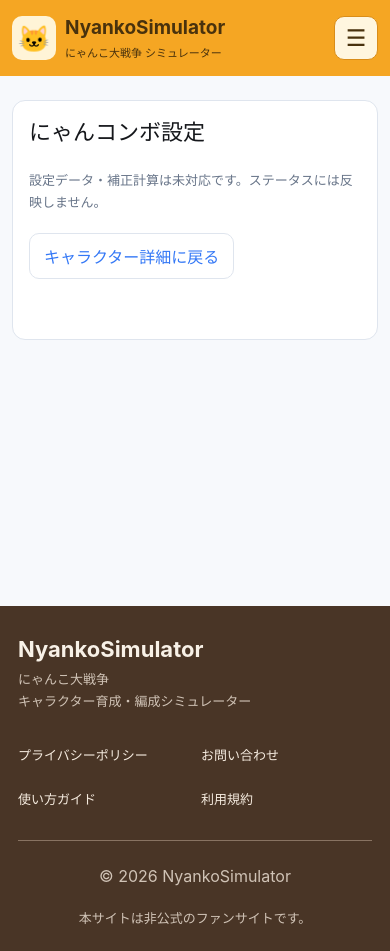
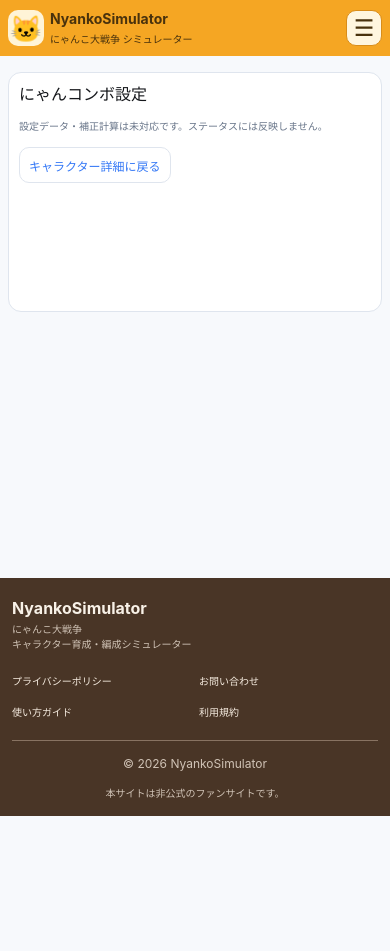
Before and after one commit to uns8002/BattleCatsSimulator, a React (Vite) app in the folder frontend/: page /settings/combos in a window 390 px wide. After the commit the page ends 844 px from the top, so only its background shows below. Built offline with nearby package versions, Linux system fonts and the light colour scheme.

Commit message:
詳細画面の文字サイズ、レイアウト調整

```diff
--- a/frontend/src/styles.css
+++ b/frontend/src/styles.css
@@ -1,4 +1,5 @@
 :root {
+  font-size: 12px;
   font-family:
     -apple-system, BlinkMacSystemFont, 'Noto Sans JP', 'Hiragino Kaku Gothic ProN', Meiryo,
     sans-serif;
@@ -33,14 +34,14 @@ button,
   border: 1px solid var(--border);
   border-radius: 10px;
   background: white;
-  min-height: 44px;
-  padding: 10px 14px;
+  min-height: 36px;
+  padding: 6px 9px;
   cursor: pointer;
   text-decoration: none;
   display: inline-flex;
   justify-content: center;
   align-items: center;
-  gap: 5px;
+  gap: 3px;
 }
 button:hover,
 .button:hover {
@@ -72,20 +73,20 @@ h2 {
   color: #15171b;
 }
 h1 {
-  font-size: 22px;
+  font-size: 16px;
   line-height: 1.45;
 }
 h2 {
-  font-size: 20px;
-  margin-bottom: 18px;
+  font-size: 14px;
+  margin-bottom: 12px;
 }
 p {
-  line-height: 1.7;
+  line-height: 1.5;
 }
 main {
   max-width: 1040px;
   margin: auto;
-  padding: 0 20px 30px;
+  padding: 0 13px 20px;
   min-height: 60vh;
 }
 .site-header {
@@ -96,16 +97,16 @@ main {
 .header-inner {
   max-width: 1040px;
   margin: auto;
-  padding: 20px;
+  padding: 13px;
   display: flex;
   justify-content: space-between;
   align-items: center;
-  gap: 12px;
+  gap: 8px;
 }
 .brand {
   display: flex;
   align-items: center;
-  gap: 14px;
+  gap: 9px;
   color: inherit;
   text-decoration: none !important;
 }
@@ -120,19 +121,19 @@ main {
   flex-shrink: 0;
 }
 .brand strong {
-  font-size: 23px;
+  font-size: 17px;
   display: block;
   line-height: 1.3;
 }
 .brand small {
-  font-size: 15px;
+  font-size: 11px;
   display: block;
-  margin-top: 3px;
+  margin-top: 2px;
 }
 .menu-button {
   background: #fff6df;
   border: 1px solid #d98d19;
-  font-size: 27px;
+  font-size: 23px;
   width: 56px;
   height: 56px;
 }
@@ -141,33 +142,33 @@ main {
   margin: auto;
   display: grid;
   grid-template-columns: repeat(3, 1fr);
-  padding: 0 0 16px;
-  gap: 8px;
+  padding: 0 0 10px;
+  gap: 5px;
 }
 .site-header nav a {
   color: #49320d;
   background: #fff4dc;
-  padding: 13px;
+  padding: 8px;
   border-radius: 8px;
 }
 .breadcrumbs {
   display: flex;
-  gap: 8px;
+  gap: 5px;
   align-items: center;
   color: var(--muted);
-  padding: 18px 0;
-  font-size: 16px;
+  padding: 12px 0;
+  font-size: 12px;
 }
 .card {
   background: white;
   border: 1px solid var(--border);
   border-radius: 14px;
-  padding: 20px;
-  margin-bottom: 14px;
+  padding: 13px;
+  margin-bottom: 9px;
 }
 .identity {
   display: flex;
-  gap: 16px;
+  gap: 10px;
   align-items: flex-start;
 }
 .portrait {
@@ -180,7 +181,7 @@ main {
   justify-content: center;
 }
 .portrait > span {
-  font-size: 34px;
+  font-size: 24px;
 }
 .portrait small {
   font-size: 10px;
@@ -192,10 +193,10 @@ main {
 }
 .identity-text p {
   color: var(--muted);
-  font-size: 16px;
+  font-size: 12px;
 }
 .identity-text h1 {
-  margin: 2px 0 7px;
+  margin: 2px 0 5px;
 }
 .description-button {
   white-space: nowrap;
@@ -203,11 +204,11 @@ main {
 .form-selector {
   display: grid;
   grid-template-columns: repeat(4, 1fr);
-  gap: 6px;
-  margin-top: 10px;
+  gap: 4px;
+  margin-top: 6px;
 }
 .form-selector button {
-  font-size: 19px;
+  font-size: 14px;
 }
 .form-selector button[aria-pressed='true'] {
   border-color: var(--primary);
@@ -218,128 +219,128 @@ main {
 }
 .evolution {
   display: flex;
-  gap: 12px;
+  gap: 8px;
   align-items: center;
   flex-wrap: wrap;
-  padding: 20px 0;
-  margin-top: 12px;
+  padding: 13px 0;
+  margin-top: 8px;
   border-top: 1px solid var(--border);
   border-bottom: 1px solid var(--border);
   color: var(--muted);
 }
 .unknown {
-  font-size: 14px;
+  font-size: 10px;
 }
 .level-settings {
   display: flex;
   align-items: center;
   justify-content: space-between;
-  gap: 15px;
-  padding-top: 18px;
+  gap: 10px;
+  padding-top: 12px;
   flex-wrap: wrap;
 }
 .stepper {
   display: flex;
-  gap: 6px;
+  gap: 4px;
   align-items: center;
 }
 .stepper label {
   margin-right: 2px;
 }
 .stepper button {
-  font-size: 24px;
+  font-size: 17px;
   width: 42px;
-  padding: 5px;
+  padding: 3px;
 }
 .stepper input {
-  width: 70px;
-  min-height: 44px;
+  width: 54px;
+  min-height: 36px;
   border: 1px solid var(--border);
   border-radius: 9px;
   text-align: center;
-  font-size: 22px;
+  font-size: 16px;
 }
 .settings-links {
   display: flex;
-  gap: 6px;
+  gap: 4px;
   flex-wrap: wrap;
 }
 .settings-links .button {
-  font-size: 14px;
-  padding: 10px;
+  font-size: 10px;
+  padding: 6px;
 }
 .card > h2,
 .card > .section-heading > h2 {
-  margin-bottom: 4px;
+  margin-bottom: 3px;
 }
 .stats-grid {
   display: grid;
   grid-template-columns: repeat(2, minmax(0, 1fr));
-  gap: 0 22px;
+  gap: 0 14px;
 }
 .stat {
-  padding: 12px 0 16px;
+  padding: 8px 0 10px;
   border-bottom: 1px solid var(--border);
   display: flex;
   flex-direction: column;
-  gap: 3px;
-  min-height: 85px;
+  gap: 2px;
+  min-height: 56px;
 }
 .stat > span,
 .stat small {
   color: var(--muted);
 }
 .stat strong {
-  font-size: 22px;
+  font-size: 16px;
   color: #15171b;
 }
 .stat strong.unconfirmed {
-  font-size: 19px;
+  font-size: 14px;
   font-weight: 500;
   color: var(--muted);
 }
 .stat small {
-  font-size: 11px;
+  font-size: 10px;
 }
 .effect-group p {
   color: var(--muted);
-  margin-bottom: 8px;
+  margin-bottom: 5px;
 }
 .effect-group + .effect-group {
   border-top: 1px solid var(--border);
-  margin-top: 18px;
-  padding-top: 16px;
+  margin-top: 12px;
+  padding-top: 10px;
 }
 .badges {
   display: flex;
-  gap: 14px;
+  gap: 9px;
 }
 .icon-badge {
   display: inline-flex;
   align-items: center;
   justify-content: center;
-  min-width: 42px;
+  min-width: 36px;
   height: 42px;
   background: var(--pale);
   border: 1px solid var(--border);
   border-radius: 7px;
-  font-size: 20px;
+  font-size: 14px;
   font-weight: 700;
 }
 .icon-with-label {
   display: inline-flex;
-  gap: 8px;
+  gap: 5px;
   align-items: center;
-  font-size: 14px;
+  font-size: 10px;
 }
 .section-heading {
   display: flex;
   justify-content: space-between;
-  gap: 10px;
+  gap: 6px;
   align-items: baseline;
 }
 .section-heading > span {
-  font-size: 14px;
+  font-size: 10px;
   color: var(--muted);
 }
 .muted,
@@ -349,24 +350,24 @@ main {
 .gacha {
   display: flex;
   align-items: center;
-  gap: 16px;
+  gap: 10px;
   background: var(--pale);
   border-radius: 11px;
-  padding: 14px;
-  font-size: 18px;
+  padding: 9px;
+  font-size: 13px;
 }
 .gacha > span {
-  font-size: 28px;
+  font-size: 20px;
 }
 .gacha small {
   display: block;
-  font-size: 14px;
+  font-size: 10px;
   color: var(--muted);
-  margin-top: 3px;
+  margin-top: 2px;
 }
 .data-note {
-  font-size: 13px;
-  margin: 14px 0 0;
+  font-size: 10px;
+  margin: 9px 0 0;
   line-height: 1.8;
 }
 .site-footer {
@@ -376,36 +377,36 @@ main {
 .footer-inner {
   max-width: 1040px;
   margin: auto;
-  padding: 34px 24px 26px;
+  padding: 22px 16px 17px;
 }
 .footer-inner > strong {
-  font-size: 23px;
+  font-size: 17px;
 }
 .footer-inner > p {
   color: #d0c3b6;
-  margin-top: 6px;
-  font-size: 15px;
+  margin-top: 4px;
+  font-size: 11px;
 }
 .footer-inner nav {
   display: grid;
   grid-template-columns: 1fr 1fr;
-  gap: 25px 12px;
-  margin: 32px 0;
+  gap: 16px 8px;
+  margin: 21px 0;
 }
 .footer-inner a {
   color: #f5ebdf;
-  font-size: 16px;
+  font-size: 12px;
 }
 .copyright {
   border-top: 1px solid #887362;
   text-align: center;
-  padding-top: 22px;
+  padding-top: 14px;
   color: #d0c3b6;
 }
 .copyright small {
   display: block;
-  margin-top: 18px;
-  font-size: 13px;
+  margin-top: 12px;
+  font-size: 10px;
 }
 .mobile-break {
   display: none;
@@ -413,7 +414,7 @@ main {
 dialog {
   border: 1px solid var(--border);
   border-radius: 16px;
-  padding: 25px;
+  padding: 16px;
   max-width: 560px;
   width: calc(100% - 32px);
   color: #253047;
@@ -423,23 +424,23 @@ dialog::backdrop {
 }
 .description-text {
   white-space: pre-line;
-  margin-bottom: 24px;
+  margin-bottom: 16px;
 }
 .standalone {
-  margin-top: 24px;
+  margin-top: 16px;
   min-height: 240px;
 }
 .standalone h1 {
-  margin-bottom: 20px;
+  margin-bottom: 13px;
 }
 .standalone p {
-  margin-bottom: 20px;
+  margin-bottom: 13px;
 }
 .character-link {
   display: flex;
   align-items: center;
-  gap: 14px;
-  padding: 16px;
+  gap: 9px;
+  padding: 10px;
   background: var(--pale);
   border-radius: 12px;
 }
@@ -455,164 +456,164 @@ dialog::backdrop {
     padding-top: 0;
   }
   .card {
-    padding: 22px;
+    padding: 14px;
   }
   .identity-text h1 {
-    font-size: 26px;
+    font-size: 19px;
   }
   .stat strong {
-    font-size: 24px;
+    font-size: 17px;
   }
   .stat {
-    min-height: 95px;
+    min-height: 56px;
   }
   .evolution {
-    padding: 24px 0;
+    padding: 16px 0;
   }
 }
 @media (max-width: 600px) {
   main {
-    padding: 0 12px 24px;
+    padding: 0 8px 16px;
   }
   .header-inner {
-    padding: 16px 12px;
-    gap: 8px;
+    padding: 10px 8px;
+    gap: 5px;
   }
   .brand {
-    gap: 9px;
+    gap: 6px;
   }
   .brand strong {
-    font-size: 19px;
+    font-size: 14px;
   }
   .brand small {
-    font-size: 11px;
+    font-size: 10px;
   }
   .logo {
-    width: 44px;
-    height: 44px;
+    width: 36px;
+    height: 36px;
     font-size: 26px;
     border-radius: 10px;
   }
   .menu-button {
-    width: 44px;
-    height: 44px;
+    width: 36px;
+    height: 36px;
     font-size: 23px;
-    padding: 6px;
+    padding: 4px;
   }
   .site-header nav {
     grid-template-columns: 1fr 1fr;
-    padding: 0 12px 14px;
-    font-size: 14px;
+    padding: 0 8px 9px;
+    font-size: 10px;
   }
   .breadcrumbs {
-    font-size: 14px;
-    padding: 15px 0;
+    font-size: 10px;
+    padding: 10px 0;
   }
   .card {
-    padding: 16px;
+    padding: 10px;
     border-radius: 13px;
-    margin-bottom: 12px;
+    margin-bottom: 8px;
   }
   .portrait {
     width: 56px;
     height: auto;
   }
   .portrait > span {
-    font-size: 28px;
+    font-size: 20px;
   }
   .portrait small {
     font-size: 8px;
   }
   .identity {
-    gap: 10px;
+    gap: 6px;
     flex-wrap: wrap;
   }
   .identity-text p {
-    font-size: 12px;
+    font-size: 10px;
   }
   .identity-text h1 {
-    font-size: 18px;
+    font-size: 13px;
   }
   .description-button {
-    font-size: 12px;
-    padding: 7px;
+    font-size: 10px;
+    padding: 5px;
     min-height: 38px;
   }
   .form-selector {
-    margin-top: 10px;
+    margin-top: 6px;
   }
   .form-selector button {
-    font-size: 17px;
-    padding: 8px;
+    font-size: 12px;
+    padding: 5px;
   }
   .evolution {
-    gap: 7px;
-    font-size: 13px;
-    padding: 17px 0;
+    gap: 5px;
+    font-size: 10px;
+    padding: 11px 0;
   }
   .unknown {
-    font-size: 12px;
+    font-size: 10px;
   }
   .level-settings {
-    gap: 13px;
+    gap: 8px;
   }
   .settings-links {
     width: 100%;
   }
   .settings-links .button {
     flex: 1;
-    font-size: 12px;
+    font-size: 10px;
     white-space: nowrap;
   }
   .stats-grid {
-    gap: 0 16px;
+    gap: 0 10px;
   }
   .stat {
-    min-height: 86px;
+    min-height: 56px;
   }
   h2 {
-    font-size: 18px;
+    font-size: 13px;
   }
   .section-heading > span {
-    font-size: 12px;
+    font-size: 10px;
   }
   .icon-with-label {
-    font-size: 12px;
-    gap: 5px;
+    font-size: 10px;
+    gap: 3px;
   }
   .gacha {
-    font-size: 15px;
-    gap: 12px;
-    padding: 12px;
+    font-size: 11px;
+    gap: 8px;
+    padding: 8px;
   }
   .gacha small {
-    font-size: 12px;
+    font-size: 10px;
   }
   .footer-inner {
-    padding: 30px 18px 24px;
+    padding: 20px 12px 16px;
   }
   .footer-inner > strong {
-    font-size: 22px;
+    font-size: 16px;
   }
   .footer-inner > p {
-    font-size: 13px;
+    font-size: 10px;
   }
   .footer-inner a {
-    font-size: 13px;
+    font-size: 10px;
   }
   .mobile-break {
     display: block;
   }
   .muted {
-    font-size: 13px;
+    font-size: 10px;
   }
 }
 /* Development sample controls: preserve the shared layout and palette. */
 .icon-badge {
   padding: 0;
-  width: 44px;
-  height: 44px;
-  min-height: 44px;
+  width: 36px;
+  height: 36px;
+  min-height: 36px;
   flex-shrink: 0;
 }
 .icon-badge img {
@@ -630,13 +631,13 @@ dialog::backdrop {
 .material {
   display: inline-flex;
   align-items: center;
-  gap: 6px;
+  gap: 4px;
 }
 .evolution strong {
   color: #15171b;
 }
 .talent-row {
-  padding: 18px 0;
+  padding: 12px 0;
   border-bottom: 1px solid var(--border);
 }
 .talent-row:last-child {
@@ -644,25 +645,25 @@ dialog::backdrop {
   padding-bottom: 0;
 }
 h3 {
-  font-size: 18px;
+  font-size: 13px;
   color: #15171b;
-  margin: 0 0 12px;
+  margin: 0 0 8px;
 }
 .talent-controls {
   display: flex;
   justify-content: space-between;
   align-items: center;
-  margin: 4px 0 10px;
+  margin: 3px 0 6px;
   color: var(--muted);
 }
 .stepper output {
   display: grid;
   place-items: center;
-  min-width: 70px;
-  height: 44px;
+  min-width: 54px;
+  height: 36px;
   border: 1px solid var(--border);
   border-radius: 9px;
-  font-size: 22px;
+  font-size: 16px;
   color: #253047;
 }
 .talent,
@@ -673,49 +674,49 @@ h3 {
   color: var(--combo);
 }
 .stat small.correction {
-  font-size: 14px;
+  font-size: 10px;
   font-weight: 600;
 }
 .talent-row .talent {
   color: #d88400;
 }
 .combo-row {
-  padding: 18px 0;
+  padding: 12px 0;
   border-bottom: 1px solid var(--border);
 }
 .combo-members {
   display: flex;
-  gap: 6px;
+  gap: 4px;
   flex-wrap: wrap;
-  margin-bottom: 6px;
+  margin-bottom: 4px;
 }
 .combo-members > span {
   background: var(--pale);
-  padding: 7px 10px;
+  padding: 5px 6px;
   border-radius: 7px;
 }
 .combo-members small {
   display: block;
   color: var(--muted);
-  font-size: 12px;
-  margin-top: 4px;
+  font-size: 10px;
+  margin-top: 3px;
 }
 .expand-combos {
   width: 100%;
-  margin-top: 20px;
+  margin-top: 13px;
 }
 .setting-options {
   display: grid;
-  gap: 12px;
-  margin: 20px 0;
+  gap: 8px;
+  margin: 13px 0;
 }
 .setting-options label {
   display: flex;
   align-items: center;
-  gap: 12px;
+  gap: 8px;
   background: var(--pale);
   border-radius: 10px;
-  padding: 16px;
+  padding: 10px;
   cursor: pointer;
 }
 .setting-options input {
@@ -726,23 +727,23 @@ h3 {
 .setting-options small {
   display: block;
   color: var(--muted);
-  margin-top: 4px;
+  margin-top: 3px;
 }
 @media (max-width: 600px) {
   .stat strong {
-    font-size: 20px;
+    font-size: 14px;
   }
   .stat small.correction {
+    font-size: 10px;
+  }
+  .talent-row h3 {
     font-size: 12px;
   }
-  .talent-row h3 {
-    font-size: 16px;
-  }
   .talent-controls > span {
-    font-size: 13px;
+    font-size: 10px;
   }
   .combo-members {
-    font-size: 13px;
+    font-size: 10px;
   }
 }
 .talent,
@@ -776,13 +777,13 @@ h3 {
   flex-basis: 100%;
   display: flex;
   flex-wrap: wrap;
-  gap: 12px;
+  gap: 8px;
   max-width: 100%;
 }
 .evolution-material {
   display: inline-flex;
   align-items: center;
-  gap: 5px;
+  gap: 3px;
   max-width: 100%;
 }
 .evolution-material-image {
@@ -797,5 +798,5 @@ h3 {
 .evolution-material-image .image-placeholder {
   width: auto;
   height: auto;
-  font-size: 13px;
+  font-size: 10px;
 }
```
Also changed, not shown: frontend/src/features/characters/pages/CharacterListPage.css (+16 -16 lines).
